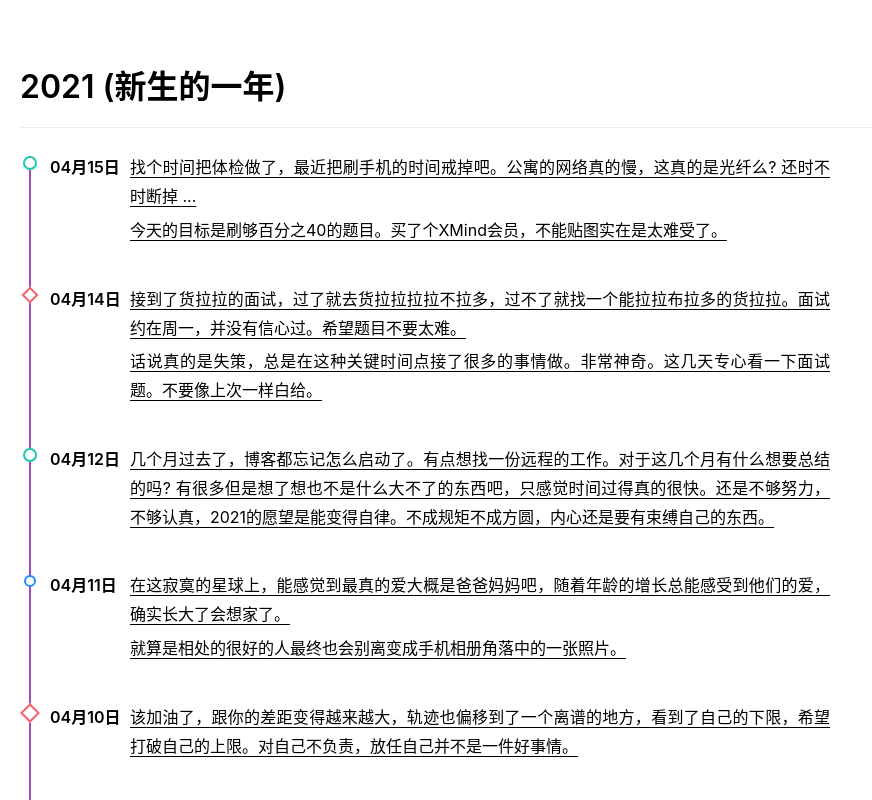
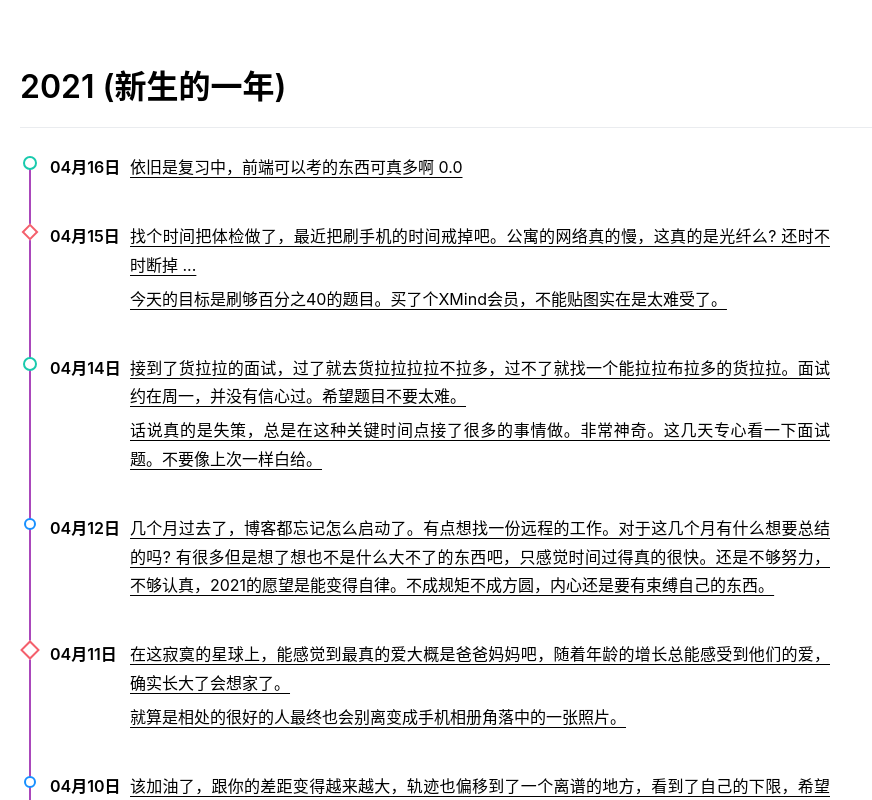
Before and after one commit to Nbsaw/dura, a Next.js app: page /timeline/components/RenderTimeLine in a window 1280 px wide. Shown: the top 800 px of the page, without its empty margins (0-872 px from the left). Built offline with nearby package versions, Linux system fonts and the light colour scheme; a web font is replaced by a local one.

Commit message:
feat: new event

```diff
--- a/constant/timeline.tsx
+++ b/constant/timeline.tsx
@@ -50,6 +50,12 @@ interface TimelineType {
 
 const Timeline: TimelineType = {
   "2021 (新生的一年)": [
+    {
+      time: "04月16日",
+      text: [
+        "依旧是复习中，前端可以考的东西可真多啊 0.0",
+      ]
+    },
     {
       time: "04月15日",
       text: [
```
